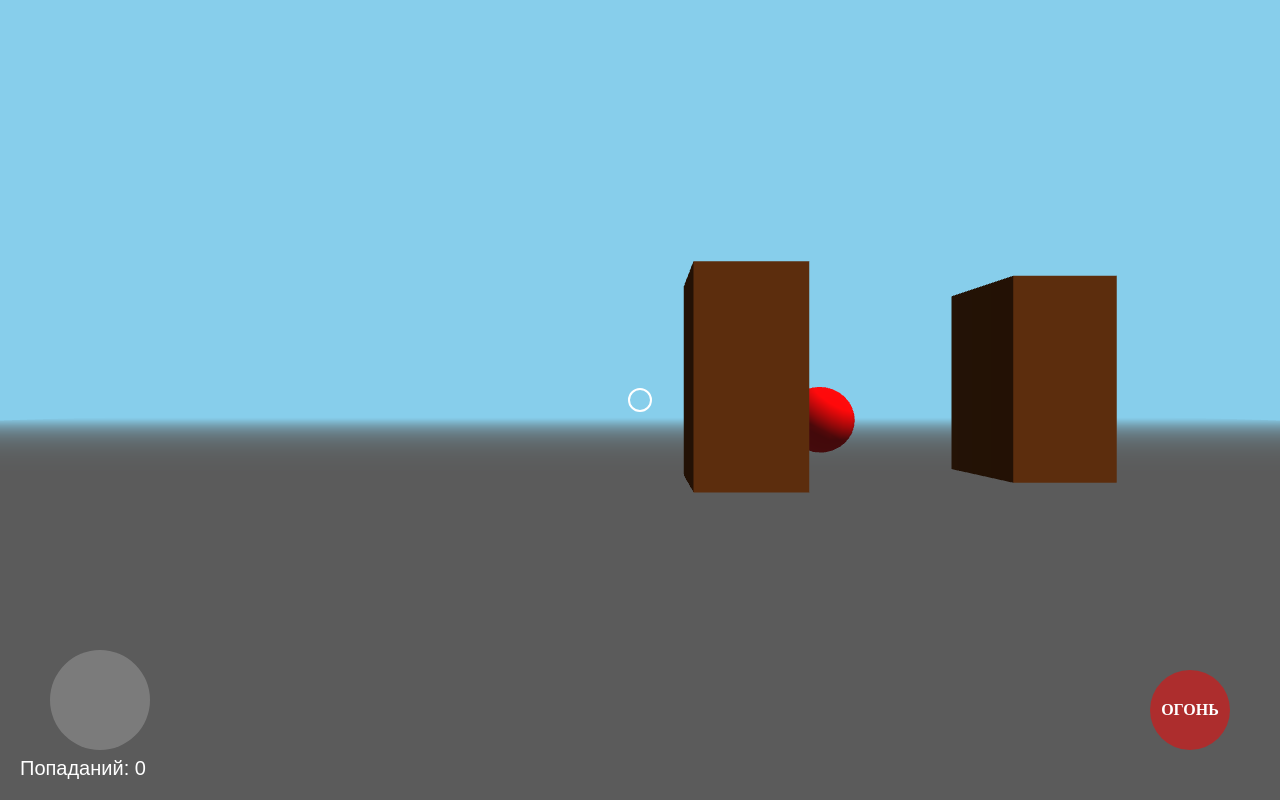
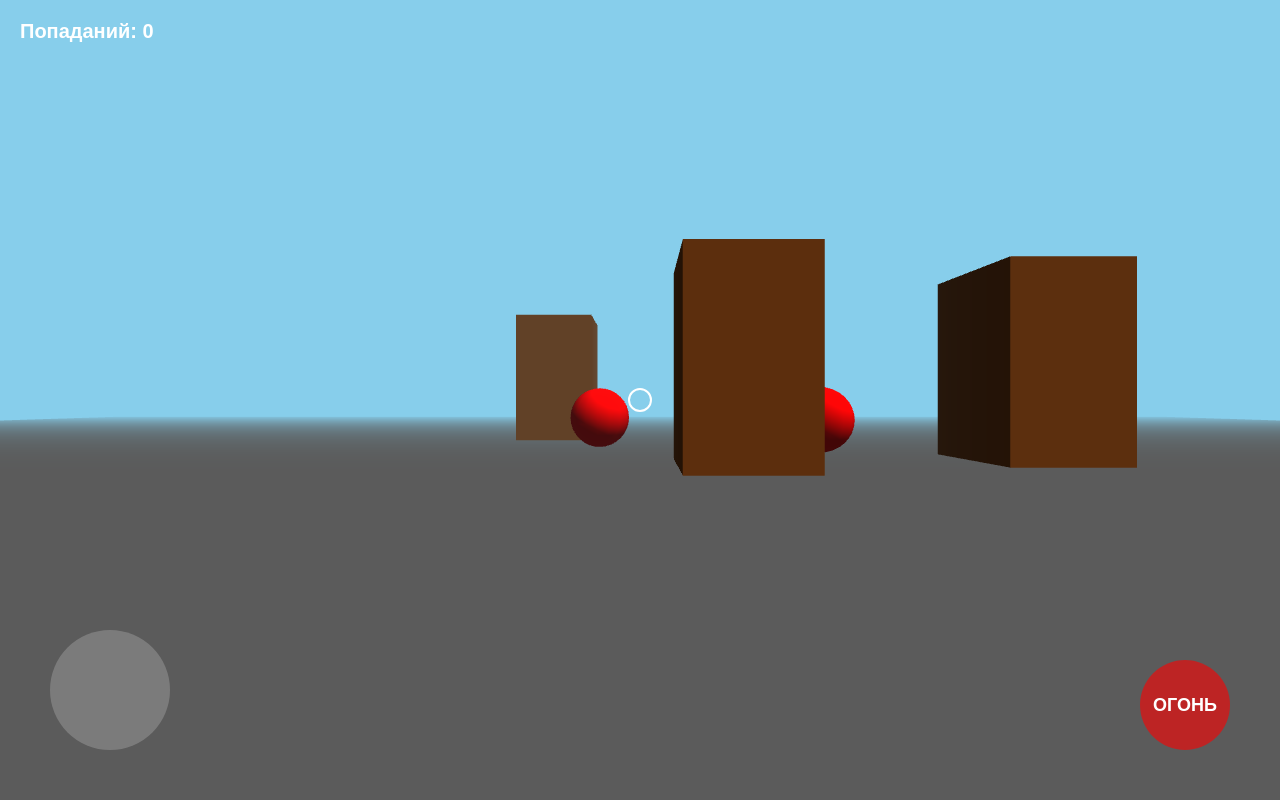
Before and after one commit to artemlarin16101999-art/Star-game, a plain HTML site: page index.html in a window 1280 px wide. Drawn offline with nearby package versions, Linux system fonts and the light colour scheme; animation ran at ten frames a second.

Commit message:
Update index.html

```diff
--- a/index.html
+++ b/index.html
@@ -6,7 +6,7 @@
     <title>Web 3D Shooter</title>
     <script src="https://cdnjs.cloudflare.com/ajax/libs/three.js/r128/three.min.js"></script>
     <style>
-        body { margin: 0; overflow: hidden; background-color: #000; }
+        body { margin: 0; overflow: hidden; background-color: #000; font-family: sans-serif; }
         canvas { display: block; }
         #crosshair {
             position: absolute; top: 50%; left: 50%;
@@ -15,107 +15,114 @@
             transform: translate(-50%, -50%);
             pointer-events: none;
         }
-        #ui { position: absolute; bottom: 20px; left: 20px; color: white; font-family: sans-serif; font-size: 20px; }
+        #ui { position: absolute; top: 20px; left: 20px; color: white; font-size: 20px; font-weight: bold; pointer-events: none; }
         #joystick {
             position: absolute; bottom: 50px; left: 50px;
-            width: 100px; height: 100px;
+            width: 120px; height: 120px;
             background: rgba(255,255,255,0.2); border-radius: 50%;
+            touch-action: none;
         }
         #btnShoot {
             position: absolute; bottom: 50px; right: 50px;
-            width: 80px; height: 80px;
-            background: rgba(255,0,0,0.5); border-radius: 50%;
-            color: white; font-weight: bold; text-align: center; line-height: 80px;
-            user-select: none;
+            width: 90px; height: 90px;
+            background: rgba(255,0,0,0.6); border-radius: 50%;
+            color: white; font-weight: bold; text-align: center; line-height: 90px;
+            user-select: none; font-size: 18px; touch-action: none;
         }
     </style>
 </head>
 <body>
     <div id="crosshair"></div>
     <div id="ui">Попаданий: <span id="score">0</span></div>
-
-    <!-- Для мобилок -->
     <div id="joystick"></div>
     <div id="btnShoot">ОГОНЬ</div>
 
     <script>
-        // 1. Настройка сцены
+        // 1. Сцена и камера
         const scene = new THREE.Scene();
         scene.background = new THREE.Color(0x87CEEB); // Небо
-        scene.fog = new THREE.Fog(0x87CEEB, 10, 50); // Туман
+        scene.fog = new THREE.Fog(0x87CEEB, 10, 60); // Туман для атмосферы
 
-        // 2. Камера (От первого лица)
         const camera = new THREE.PerspectiveCamera(75, window.innerWidth / window.innerHeight, 0.1, 1000);
         camera.position.y = 1.6; // Рост игрока
 
-        // 3. Рендерер
         const renderer = new THREE.WebGLRenderer({ antialias: true });
         renderer.setSize(window.innerWidth, window.innerHeight);
         document.body.appendChild(renderer.domElement);
 
-        // 4. Освещение
+        // 2. Освещение
         const light = new THREE.DirectionalLight(0xffffff, 1);
         light.position.set(10, 20, 10);
         scene.add(light);
         scene.add(new THREE.AmbientLight(0x404040));
 
-        // 5. Создание пола и стен
+        // 3. Мир (Пол и Стены)
         const floorGeo = new THREE.PlaneGeometry(100, 100);
         const floorMat = new THREE.MeshLambertMaterial({ color: 0x555555 });
         const floor = new THREE.Mesh(floorGeo, floorMat);
         floor.rotation.x = -Math.PI / 2;
         scene.add(floor);
 
-        // Простые стены
         const wallMat = new THREE.MeshLambertMaterial({ color: 0x8B4513 });
-        for (let i = 0; i < 10; i++) {
-            const boxGeo = new THREE.BoxGeometry(2, 4, 2);
+        for (let i = 0; i < 15; i++) {
+            const boxGeo = new THREE.BoxGeometry(3, 5, 3);
             const box = new THREE.Mesh(boxGeo, wallMat);
-            box.position.set((Math.random() - 0.5) * 40, 2, (Math.random() - 0.5) * 40);
+            box.position.set((Math.random() - 0.5) * 50, 2.5, (Math.random() - 0.5) * 50);
             scene.add(box);
         }
 
-        // 6. Мишени (Враги)
+        // 4. Враги (Красные шары)
         let targets = [];
         let score = 0;
+
         function spawnTarget() {
             const targetGeo = new THREE.SphereGeometry(1, 16, 16);
             const targetMat = new THREE.MeshLambertMaterial({ color: 0xff0000 });
             const target = new THREE.Mesh(targetGeo, targetMat);
-            target.position.set((Math.random() - 0.5) * 40, 1, (Math.random() - 0.5) * 40);
+
+            // Спавн в случайном месте, но не слишком близко к игроку
+            let x = (Math.random() - 0.5) * 40;
+            let z = (Math.random() - 0.5) * 40;
+            if (Math.hypot(x, z) < 5) { x += 10; z += 10; } // Чтобы не спавнились на голове
+
+            target.position.set(x, 1, z);
             scene.add(target);
             targets.push(target);
         }
-        for(let i=0; i<5; i++) spawnTarget();
+        for(let i = 0; i < 10; i++) spawnTarget();
 
-        // 7. Управление (Мобилки + ПК)
+        // 5. Управление (ПК + Телефон)
         let moveX = 0, moveY = 0;
         let keys = {};
         window.addEventListener('keydown', e => keys[e.code] = true);
         window.addEventListener('keyup', e => keys[e.code] = false);
 
-        // Простая логика мобильного джойстика
+        // Мобильный джойстик (Левая часть экрана)
         const joy = document.getElementById('joystick');
         let joyTouchId = null;
-        joy.addEventListener('touchstart', e => { joyTouchId = e.changedTouches[0].identifier; });
+
+        joy.addEventListener('touchstart', e => { e.preventDefault(); joyTouchId = e.changedTouches[0].identifier; }, {passive: false});
         joy.addEventListener('touchmove', e => {
+            e.preventDefault();
             for(let t of e.changedTouches) {
                 if(t.identifier === joyTouchId) {
                     let rect = joy.getBoundingClientRect();
                     let dx = t.clientX - (rect.left + rect.width/2);
                     let dy = t.clientY - (rect.top + rect.height/2);
-                    moveX = dx / 50; moveY = dy / 50;
+                    moveX = Math.max(-1, Math.min(1, dx / 60));
+                    moveY = Math.max(-1, Math.min(1, dy / 60));
                 }
             }
         }, {passive: false});
-        joy.addEventListener('touchend', () => { joyTouchId = null; moveX = 0; moveY = 0; });
+        joy.addEventListener('touchend', e => { e.preventDefault(); joyTouchId = null; moveX = 0; moveY = 0; }, {passive: false});
 
-        // Поворот камеры свайпом по экрану
+        // Поворот камеры (Свайп по экрану)
         let lookTouchId = null;
         let lastTouchX = 0, lastTouchY = 0;
         renderer.domElement.addEventListener('touchstart', e => {
             for(let t of e.changedTouches) {
-                if(t.clientX > window.innerWidth / 3) { // Свайп только в правой части экрана
+                // Если касание не на джойстике и не на кнопке стрельбы
+                if(t.clientX > window.innerWidth / 3 && t.clientX < window.innerWidth - 150) {
                     lookTouchId = t.identifier;
                     lastTouchX = t.clientX;
                     lastTouchY = t.clientY;
@@ -129,7 +136,7 @@
                     let dy = t.clientY - lastTouchY;
                     camera.rotation.y -= dx * 0.005;
                     camera.rotation.x -= dy * 0.005;
-                    camera.rotation.x = Math.max(-Math.PI/2, Math.min(Math.PI/2, camera.rotation.x)); // Ограничение по X
+                    camera.rotation.x = Math.max(-Math.PI/2, Math.min(Math.PI/2, camera.rotation.x));
                     lastTouchX = t.clientX;
                     lastTouchY = t.clientY;
                 }
@@ -137,71 +144,72 @@
         }, {passive: false});
         renderer.domElement.addEventListener('touchend', () => { lookTouchId = null; });
 
-        // 8. Стрельба (Raycaster)
+        // 6. Стрельба
         const raycaster = new THREE.Raycaster();
-        const center = new THREE.Vector2(0, 0); // Центр экрана (прицел)
+        const center = new THREE.Vector2(0, 0); // Прицел в центре
 
         function shoot() {
             raycaster.setFromCamera(center, camera);
             const intersects = raycaster.intersectObjects(targets);
 
             if (intersects.length > 0) {
-                // Попали в мишень
+                // Попали!
                 scene.remove(intersects[0].object);
                 targets = targets.filter(t => t !== intersects[0].object);
                 score++;
                 document.getElementById('score').innerText = score;
-                spawnTarget(); // Спавним новую
+                spawnTarget(); // Спавним нового
             }
         }
 
-        document.getElementById('btnShoot').addEventListener('touchstart', (e) => { e.preventDefault(); shoot(); });
-        window.addEventListener('mousedown', (e) => { if(e.button === 0) shoot(); });
+        // Кнопка стрельбы на телефоне
+        document.getElementById('btnShoot').addEventListener('touchstart', (e) => { e.preventDefault(); shoot(); }, {passive: false});
+        // Клик мышкой на ПК
+        window.addEventListener('mousedown', (e) => { if(e.button === 0 && !('ontouchstart' in window)) shoot(); });
 
-        // 9. Главный цикл
+        // Захват мыши на ПК
+        renderer.domElement.addEventListener('click', () => {
+            if(!('ontouchstart' in window)) renderer.domElement.requestPointerLock();
+        });
+        document.addEventListener('mousemove', (e) => {
+            if (document.pointerLockElement === renderer.domElement) {
+                camera.rotation.y -= e.movementX * 0.002;
+                camera.rotation.x -= e.movementY * 0.002;
+                camera.rotation.x = Math.max(-Math.PI/2, Math.min(Math.PI/2, camera.rotation.x));
+            }
+        });
+
+        // 7. Главный цикл (Игровой движок)
         let lastTime = performance.now();
         function animate() {
             requestAnimationFrame(animate);
             let delta = (performance.now() - lastTime) / 1000;
             lastTime = performance.now();
 
-            // Движение
-            let speed = 10 * delta;
+            let speed = 8 * delta;
             let forward = new THREE.Vector3(0, 0, -1).applyQuaternion(camera.quaternion);
             let right = new THREE.Vector3(1, 0, 0).applyQuaternion(camera.quaternion);
 
-            // Обработка ввода (клавиатура + мобилка)
+            // Ввод (Клавиатура и Джойстик)
             let fwdInput = 0, rightInput = 0;
             if(keys['KeyW'] || keys['ArrowUp']) fwdInput += 1;
             if(keys['KeyS'] || keys['ArrowDown']) fwdInput -= 1;
             if(keys['KeyD'] || keys['ArrowRight']) rightInput += 1;
             if(keys['KeyA'] || keys['ArrowLeft']) rightInput -= 1;
 
-            fwdInput -= moveY; // Джойстик вверх = вперед
+            fwdInput -= moveY;
             rightInput += moveX;
 
+            // Двигаем камеру
             camera.position.addScaledVector(forward, fwdInput * speed);
             camera.position.addScaledVector(right, rightInput * speed);
-            camera.position.y = 1.6; // Держим на одной высоте
-
-            // ПК мышь для поворота
-            if (document.pointerLockElement === renderer.domElement) {
-                document.addEventListener('mousemove', (e) => {
-                    camera.rotation.y -= e.movementX * 0.002;
-                    camera.rotation.x -= e.movementY * 0.002;
-                    camera.rotation.x = Math.max(-Math.PI/2, Math.min(Math.PI/2, camera.rotation.x));
-                });
-            }
+            camera.position.y = 1.6; // Жестко фиксируем высоту
 
             renderer.render(scene, camera);
         }
         animate();
 
-        // Клик по экрану для захвата мыши (на ПК)
-        renderer.domElement.addEventListener('click', () => {
-            if(!('ontouchstart' in window)) renderer.domElement.requestPointerLock();
-        });
-
+        // Ресайз экрана
         window.addEventListener('resize', () => {
             camera.aspect = window.innerWidth / window.innerHeight;
             camera.updateProjectionMatrix();
```
